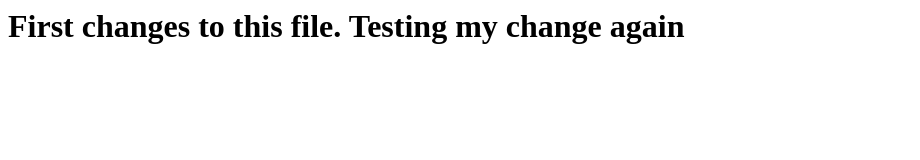
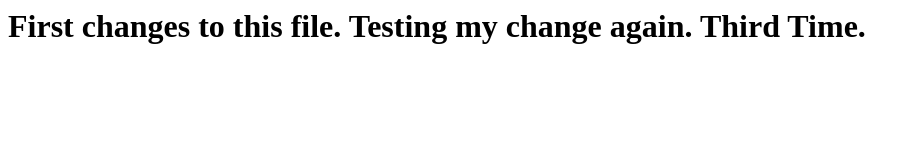
Before and after one commit to NanduVudutala/Netflix, a plain HTML site: page index.html in a window 1280 px wide. Shown: the whole page, without its empty margins (0-920 px from the left). Drawn offline with Linux system fonts and the light colour scheme.

Commit message:
Ons Last time

```diff
--- a/index.html
+++ b/index.html
@@ -1,7 +1,7 @@
 <html>
     <header>
         <body>
-            <h1>First changes to this file. Testing my change again</h1>
+            <h1>First changes to this file. Testing my change again. Third Time.</h1>
         </body>
     </header>
 </html>
```
